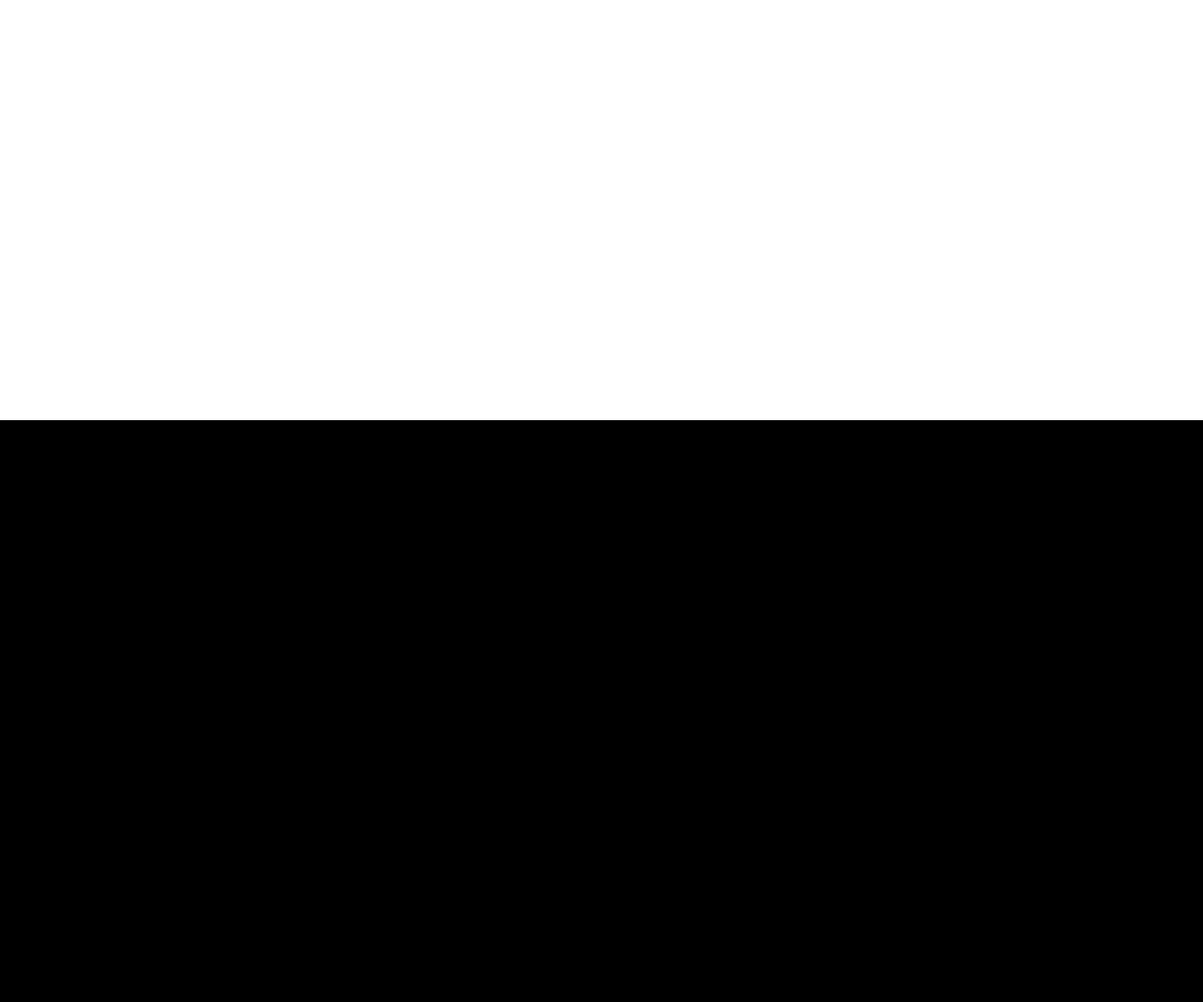
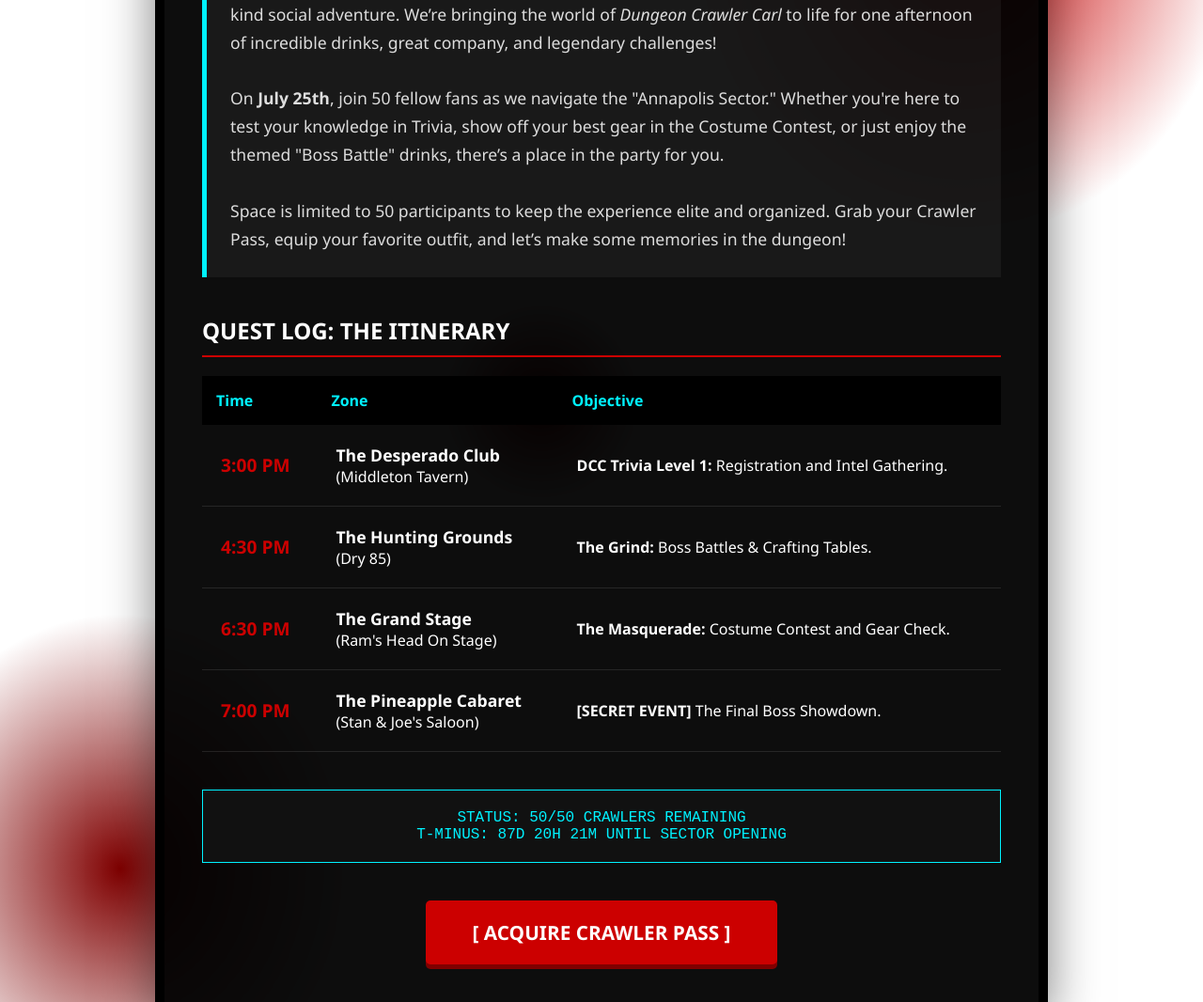
Before and after one commit to johnmarksulli/johnmarksulli.github.io, a plain HTML site: page index.html in a window 1280 px wide. Shown: the part 353-1419 px from the top of the page at 94% size. Before the commit the page ends 800 px from the top, so only its background shows below. Drawn offline with Linux system fonts and the light colour scheme.

Commit message:
Update index.html

```diff
--- a/index.html
+++ b/index.html
@@ -86,4 +86,112 @@
             font-size: 1.1rem;
             line-height: 1.7;
             margin-bottom: 30px;
-            color:
+            color: #ddd;
+        }
+
+        .quest-log { width: 100%; border-collapse: collapse; margin-top: 20px; color: white; }
+        .quest-log th { background: var(--gauntlet-black); color: var(--system-blue); padding: 15px; text-align: left; }
+        .quest-log td { padding: 20px; border-bottom: 1px solid rgba(255,255,255,0.1); }
+        .time { font-weight: bold; color: var(--carl-red); font-size: 1.2rem; white-space: nowrap;}
+        .loc-name { font-weight: 800; font-size: 1.1rem; display: block; color: var(--white-boxer);}
+
+        .btn {
+            display: inline-block;
+            background: var(--carl-red);
+            color: white;
+            padding: 20px 50px;
+            text-decoration: none;
+            font-weight: 900;
+            font-size: 1.3rem;
+            margin-top: 40px;
+            border-radius: 5px;
+            box-shadow: 0 5px 0px var(--blood-dark);
+            transition: 0.2s;
+            text-transform: uppercase;
+        }
+        .btn:hover { transform: translateY(3px); box-shadow: 0 2px 0px var(--blood-dark); background: white; color: black; }
+
+        .status-bar {
+            background: #111;
+            color: var(--system-blue);
+            padding: 20px;
+            text-align: center;
+            font-family: 'Courier New', Courier, monospace;
+            margin-top: 40px;
+            border: 1px solid var(--system-blue);
+        }
+    </style>
+</head>
+<body>
+
+<header>
+    <h1>The Annapolis Ascendency</h1>
+    <p>Dungeon Carl Bar Crawler | July 25th | 3:00 PM - 8:00 PM</p>
+</header>
+
+<div class="container">
+    <div class="system-msg">
+        <strong>WELCOME, CRAWLERS!</strong><br><br>
+        The System has cleared a path through the heart of Downtown Annapolis for an epic, one-of-a-kind social adventure. We’re bringing the world of <em>Dungeon Crawler Carl</em> to life for one afternoon of incredible drinks, great company, and legendary challenges!<br><br>
+        On <strong>July 25th</strong>, join 50 fellow fans as we navigate the "Annapolis Sector." Whether you're here to test your knowledge in Trivia, show off your best gear in the Costume Contest, or just enjoy the themed "Boss Battle" drinks, there’s a place in the party for you.<br><br>
+        Space is limited to 50 participants to keep the experience elite and organized. Grab your Crawler Pass, equip your favorite outfit, and let’s make some memories in the dungeon!
+    </div>
+
+    <h2>Quest Log: The Itinerary</h2>
+    <table class="quest-log">
+        <thead>
+            <tr>
+                <th>Time</th>
+                <th>Zone</th>
+                <th>Objective</th>
+            </tr>
+        </thead>
+        <tbody>
+            <tr>
+                <td class="time">3:00 PM</td>
+                <td><span class="loc-name">The Desperado Club</span>(Middleton Tavern)</td>
+                <td><strong>DCC Trivia Level 1:</strong> Registration and Intel Gathering.</td>
+            </tr>
+            <tr>
+                <td class="time">4:30 PM</td>
+                <td><span class="loc-name">The Hunting Grounds</span>(Dry 85)</td>
+                <td><strong>The Grind:</strong> Boss Battles & Crafting Tables.</td>
+            </tr>
+            <tr>
+                <td class="time">6:30 PM</td>
+                <td><span class="loc-name">The Grand Stage</span>(Ram's Head On Stage)</td>
+                <td><strong>The Masquerade:</strong> Costume Contest and Gear Check.</td>
+            </tr>
+            <tr>
+                <td class="time">7:00 PM</td>
+                <td><span class="loc-name">The Pineapple Cabaret</span>(Stan & Joe's Saloon)</td>
+                <td><strong>[SECRET EVENT]</strong> The Final Boss Showdown.</td>
+            </tr>
+        </tbody>
+    </table>
+
+    <div class="status-bar">
+        STATUS: 50/50 CRAWLERS REMAINING <br>
+        <span id="timer">T-MINUS: Loading Sector Data...</span>
+    </div>
+
+    <div style="text-align: center;">
+        <a href="#" class="btn">[ Acquire Crawler Pass ]</a>
+    </div>
+</div>
+
+<script>
+    // Countdown to July 25, 2026 at 3:00 PM
+    const targetDate = new Date("July 25, 2026 15:00:00").getTime();
+    setInterval(function() {
+        const now = new Date().getTime();
+        const diff = targetDate - now;
+        const days = Math.floor(diff / (1000 * 60 * 60 * 24));
+        const hours = Math.floor((diff % (1000 * 60 * 60 * 24)) / (1000 * 60 * 60));
+        const mins = Math.floor((diff % (1000 * 60 * 60)) / (1000 * 60));
+        document.getElementById("timer").innerHTML = `T-MINUS: ${days}D ${hours}H ${mins}M UNTIL SECTOR OPENING`;
+    }, 1000);
+</script>
+
+</body>
+</html>
```
